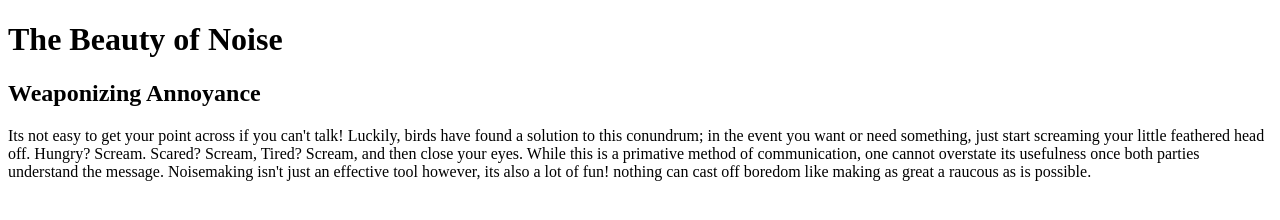
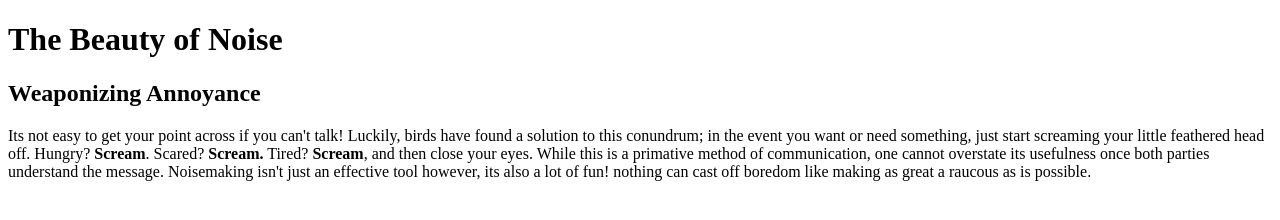
Before and after one commit to danbot22301/taro-scream, a plain HTML site: page index.htm in a window 1280 px wide. Drawn offline with Linux system fonts and the light colour scheme.

Commit message:
Update index.htm

```diff
--- a/index.htm
+++ b/index.htm
@@ -8,7 +8,7 @@
 
 <p>
 Its not easy to get your point across if you can't talk! Luckily, birds have found a solution to this conundrum; in the event you want or need something, just start screaming
-your little feathered head off. Hungry? Scream. Scared? Scream, Tired? Scream, and then close your eyes. While this is a primative method of communication, one cannot
+  your little feathered head off. Hungry? <b>Scream</b>. Scared? <b>Scream.</b> Tired? <b>Scream</b>, and then close your eyes. While this is a primative method of communication, one cannot
 overstate its usefulness once both parties understand the message. Noisemaking isn't just an effective tool however, its also a lot of fun! nothing can cast off boredom
 like making as great a raucous as is possible.
 </p>
```
